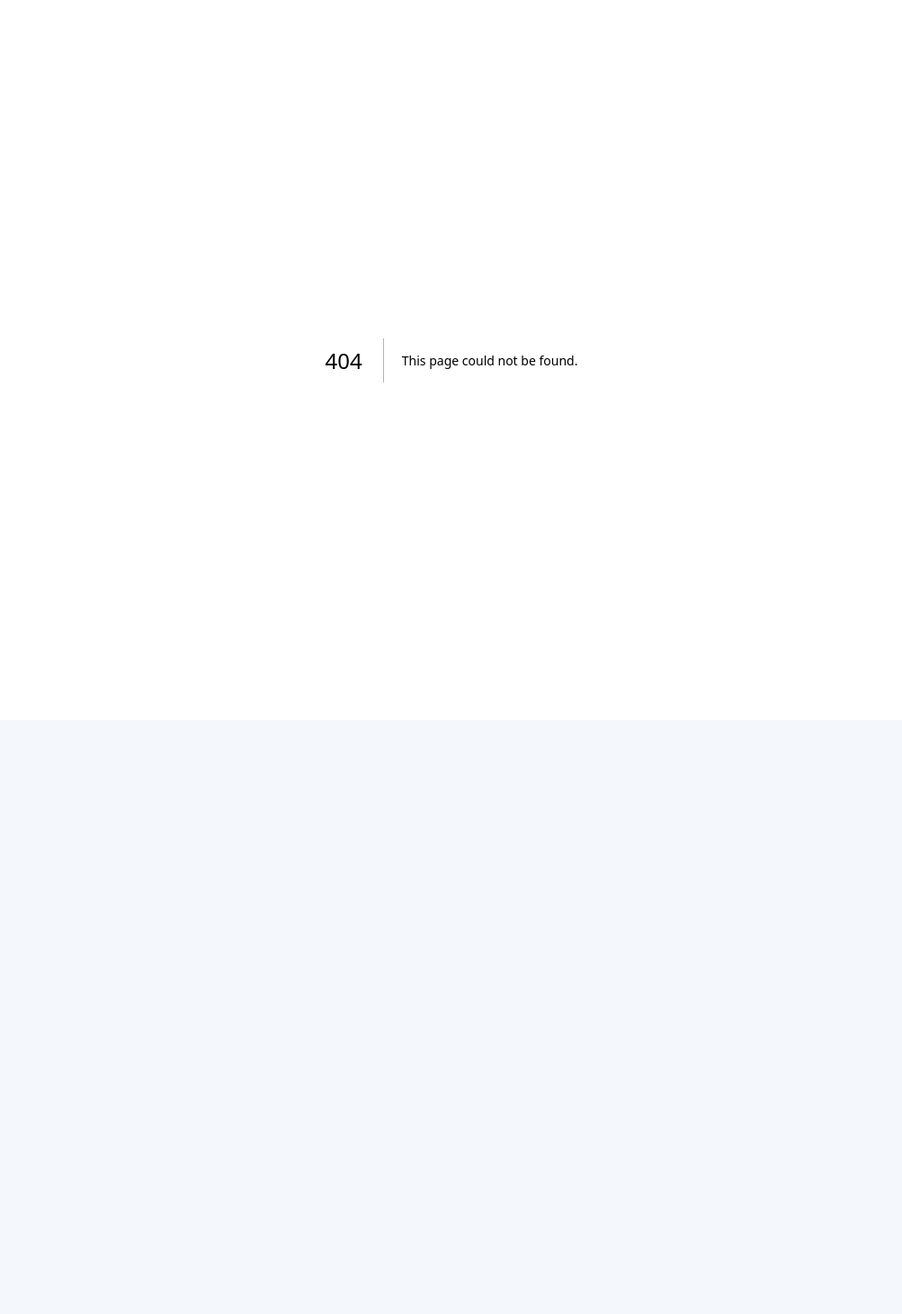
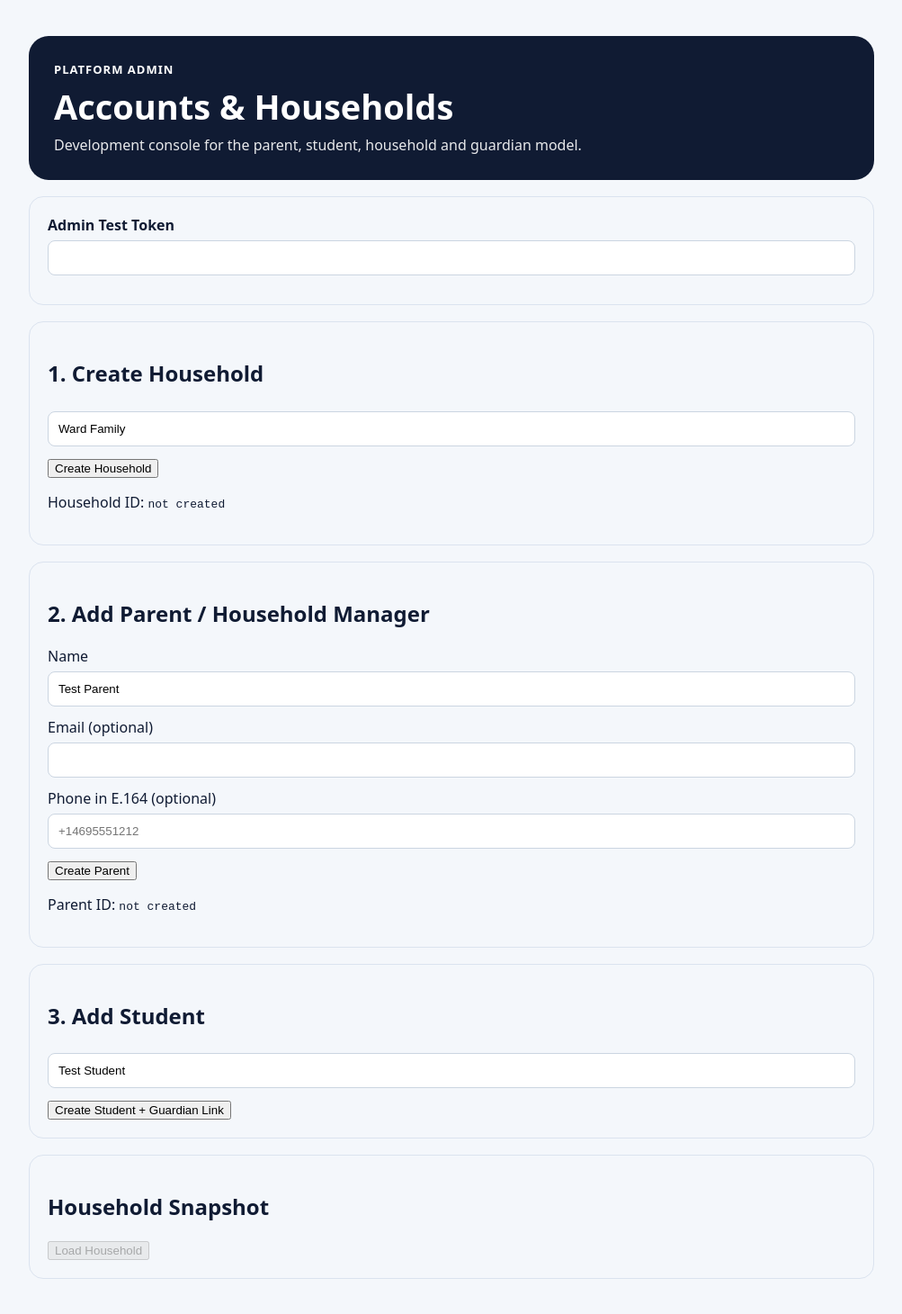
Before and after one commit to harrisonwardtechnology/BandWagon, a Next.js app in the folder apps/web/: page /admin/accounts in a window 1280 px wide. Before the commit this address had no page. Shown: the whole page at 90% size, without its empty margins (138-1141 px from the left). Before the commit the page ends 800 px from the top, so only its background shows below. Built offline with nearby package versions, Linux system fonts and the light colour scheme.

Commit message:
Add accounts and households admin console

```diff
--- /dev/null
+++ b/apps/web/src/app/admin/accounts/page.tsx
@@ -0,0 +1,112 @@
+"use client";
+
+import { useState } from "react";
+
+export default function AccountsAdminPage() {
+  const [token, setToken] = useState("");
+  const [householdName, setHouseholdName] = useState("Ward Family");
+  const [householdId, setHouseholdId] = useState("");
+  const [adultName, setAdultName] = useState("Test Parent");
+  const [adultEmail, setAdultEmail] = useState("");
+  const [adultPhone, setAdultPhone] = useState("");
+  const [adultId, setAdultId] = useState("");
+  const [studentName, setStudentName] = useState("Test Student");
+  const [result, setResult] = useState<any>(null);
+  const [message, setMessage] = useState("");
+
+  const headers = { "content-type": "application/json", "x-bandwagon-admin-token": token };
+  const input = { width: "100%", padding: 11, margin: "6px 0 12px", border: "1px solid #cbd5e1", borderRadius: 8 } as const;
+  const card = { border: "1px solid #dbe3ef", borderRadius: 16, padding: 20, marginTop: 18 } as const;
+
+  async function call(payload: any) {
+    setMessage("Working...");
+    const r = await fetch("/api/admin/accounts", { method: "POST", headers, body: JSON.stringify(payload) });
+    const data = await r.json().catch(() => ({}));
+    setResult(data);
+    setMessage(r.ok ? "Done." : data.error || "Request failed");
+    return data;
+  }
+
+  async function makeHousehold() {
+    const data = await call({ action: "create_household", name: householdName });
+    if (data.household?.id) setHouseholdId(data.household.id);
+  }
+
+  async function makeAdult() {
+    const data = await call({
+      action: "create_adult",
+      displayName: adultName,
+      email: adultEmail || null,
+      phone: adultPhone || null,
+      householdId: householdId || null,
+      manager: true,
+      organizationSlug: "flomogo",
+    });
+    if (data.person?.id) setAdultId(data.person.id);
+  }
+
+  async function makeStudent() {
+    await call({
+      action: "create_student",
+      displayName: studentName,
+      householdId: householdId || null,
+      guardianPersonId: adultId || null,
+      organizationSlug: "flomogo",
+      studentApprovalRequired: true,
+    });
+  }
+
+  async function loadHousehold() {
+    const r = await fetch(`/api/admin/accounts?householdId=${encodeURIComponent(householdId)}`, {
+      headers: { "x-bandwagon-admin-token": token },
+    });
+    const data = await r.json().catch(() => ({}));
+    setResult(data);
+    setMessage(r.ok ? "Household loaded." : data.error || "Unable to load household");
+  }
+
+  return (
+    <main style={{ maxWidth: 980, margin: "40px auto", padding: "0 20px", fontFamily: "system-ui,sans-serif" }}>
+      <section style={{ background: "#101b33", color: "white", padding: 28, borderRadius: 22 }}>
+        <div style={{ fontSize: 13, fontWeight: 800, letterSpacing: 1 }}>PLATFORM ADMIN</div>
+        <h1 style={{ margin: "6px 0", fontSize: 38 }}>Accounts & Households</h1>
+        <p style={{ margin: 0, opacity: 0.9 }}>Development console for the parent, student, household and guardian model.</p>
+      </section>
+
+      <section style={card}>
+        <label><strong>Admin Test Token</strong></label>
+        <input type="password" value={token} onChange={(e) => setToken(e.target.value)} style={input} />
+      </section>
+
+      <section style={card}>
+        <h2>1. Create Household</h2>
+        <input value={householdName} onChange={(e) => setHouseholdName(e.target.value)} style={input} />
+        <button onClick={makeHousehold}>Create Household</button>
+        <p>Household ID: <code>{householdId || "not created"}</code></p>
+      </section>
+
+      <section style={card}>
+        <h2>2. Add Parent / Household Manager</h2>
+        <label>Name</label><input value={adultName} onChange={(e) => setAdultName(e.target.value)} style={input} />
+        <label>Email (optional)</label><input value={adultEmail} onChange={(e) => setAdultEmail(e.target.value)} style={input} />
+        <label>Phone in E.164 (optional)</label><input value={adultPhone} onChange={(e) => setAdultPhone(e.target.value)} placeholder="+14695551212" style={input} />
+        <button onClick={makeAdult}>Create Parent</button>
+        <p>Parent ID: <code>{adultId || "not created"}</code></p>
+      </section>
+
+      <section style={card}>
+        <h2>3. Add Student</h2>
+        <input value={studentName} onChange={(e) => setStudentName(e.target.value)} style={input} />
+        <button onClick={makeStudent}>Create Student + Guardian Link</button>
+      </section>
+
+      <section style={card}>
+        <h2>Household Snapshot</h2>
+        <button disabled={!householdId} onClick={loadHousehold}>Load Household</button>
+      </section>
+
+      {message && <p style={{ background: "#f8fafc", padding: 12, borderRadius: 8 }}>{message}</p>}
+      {result && <pre style={{ ...card, whiteSpace: "pre-wrap", overflowWrap: "anywhere", background: "#f8fafc" }}>{JSON.stringify(result, null, 2)}</pre>}
+    </main>
+  );
+}
```
